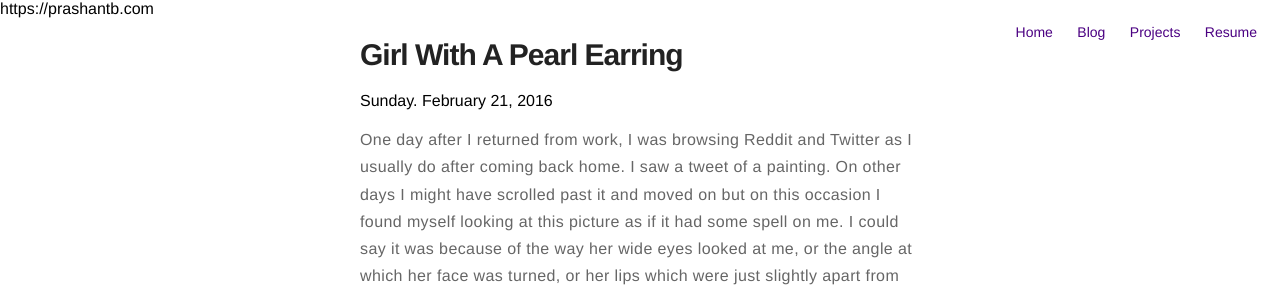
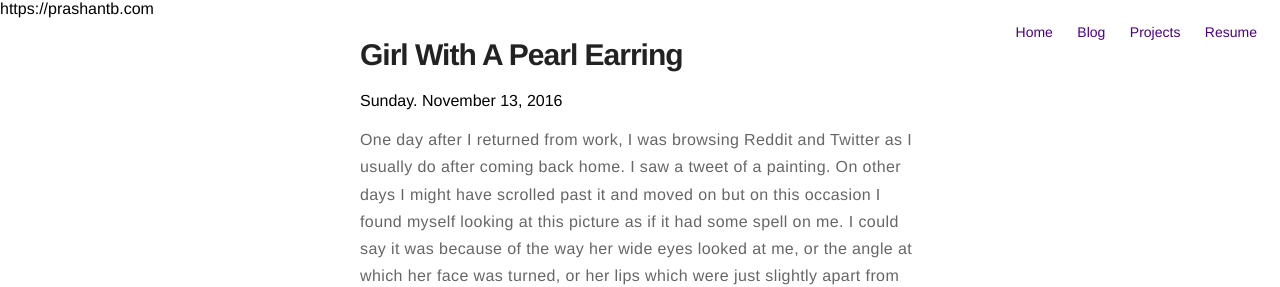
Before and after one commit to prashantbaid/prashantbaid.github.io, a Jekyll site: the page built from _posts/2016-11-13-girl-with-a-pearl-earring.html, in a window 1280 px wide and 900 px high. Shown: the top 287 px of the window. Built offline with Jekyll 4.4.1, drawn with Linux system fonts in a browser that asks for light colours; comment, search, counter and statistics services are not loaded; part of the change alters nothing that is shown.

```diff
--- a/_posts/2016-11-13-girl-with-a-pearl-earring.html
+++ b/_posts/2016-11-13-girl-with-a-pearl-earring.html
@@ -1,7 +1,7 @@
 ---
 layout: post
 title: Girl With A Pearl Earring
-date: '2016-02-21T17:36:41+05:30'
+date: '2016-11-13T17:36:41+05:30'
 blog : true
 tags:
 - book
```
